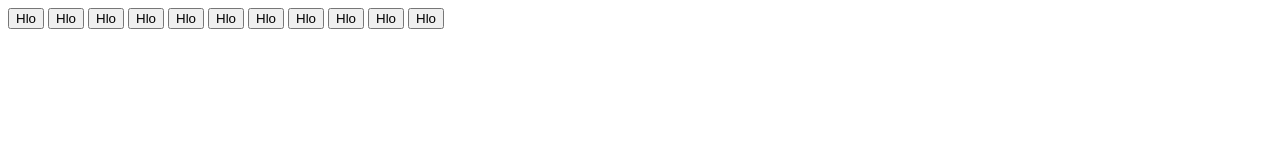
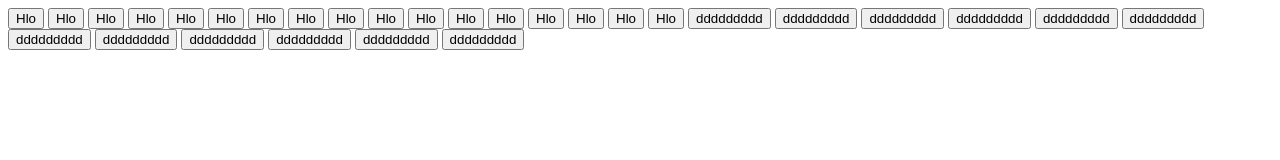
Before and after one commit to ZaeemAsif10/MyNewProject, a plain HTML site: page index.html in a window 1280 px wide. Drawn offline with Linux system fonts and the light colour scheme.

Commit message:
Second Commit

```diff
--- a/index.html
+++ b/index.html
@@ -16,6 +16,24 @@
             <button>Hlo</button>
             <button>Hlo</button>
             <button>Hlo</button>
+            <button>Hlo</button>
+            <button>Hlo</button>
+            <button>Hlo</button>
+            <button>Hlo</button>
+            <button>Hlo</button>
+            <button>Hlo</button>
+            <button>ddddddddd</button>
+            <button>ddddddddd</button>
+            <button>ddddddddd</button>
+            <button>ddddddddd</button>
+            <button>ddddddddd</button>
+            <button>ddddddddd</button>
+            <button>ddddddddd</button>
+            <button>ddddddddd</button>
+            <button>ddddddddd</button>
+            <button>ddddddddd</button>
+            <button>ddddddddd</button>
+            <button>ddddddddd</button>
         </form>
     </body>
 </html>
```
